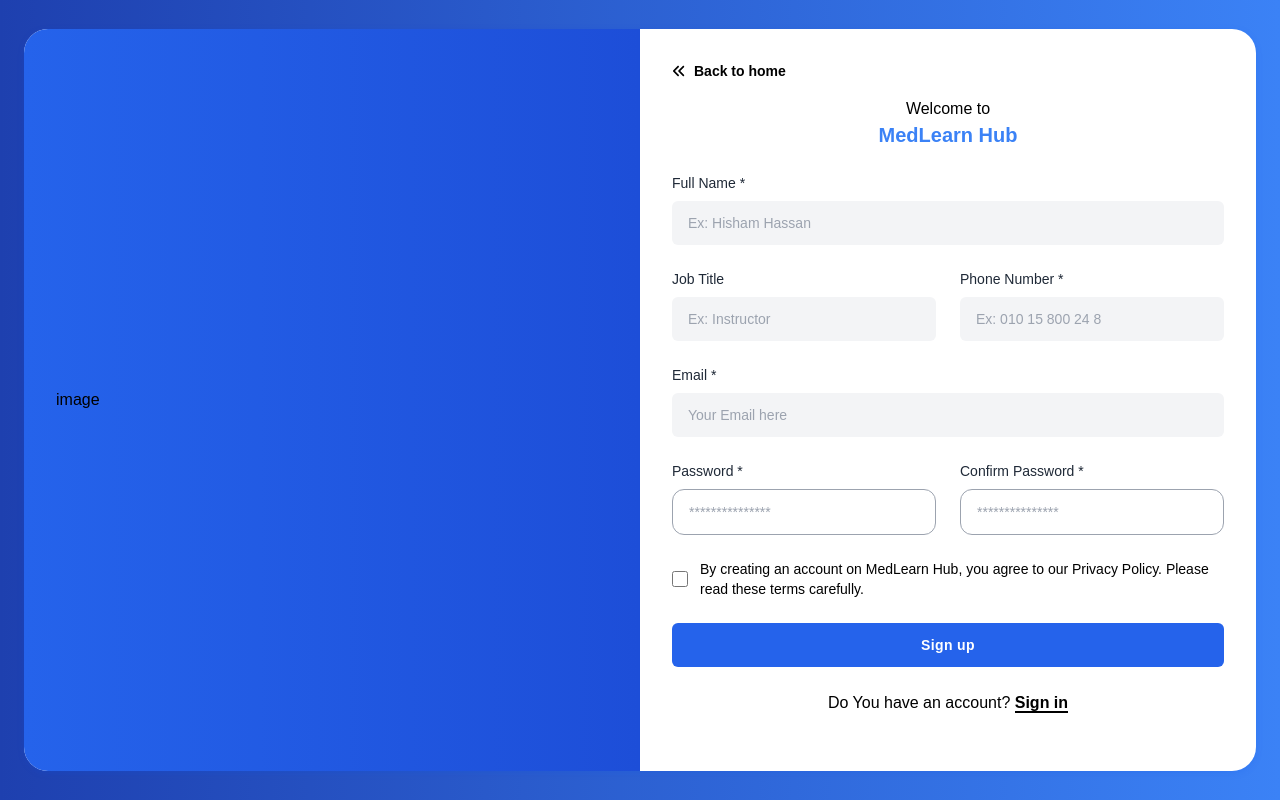
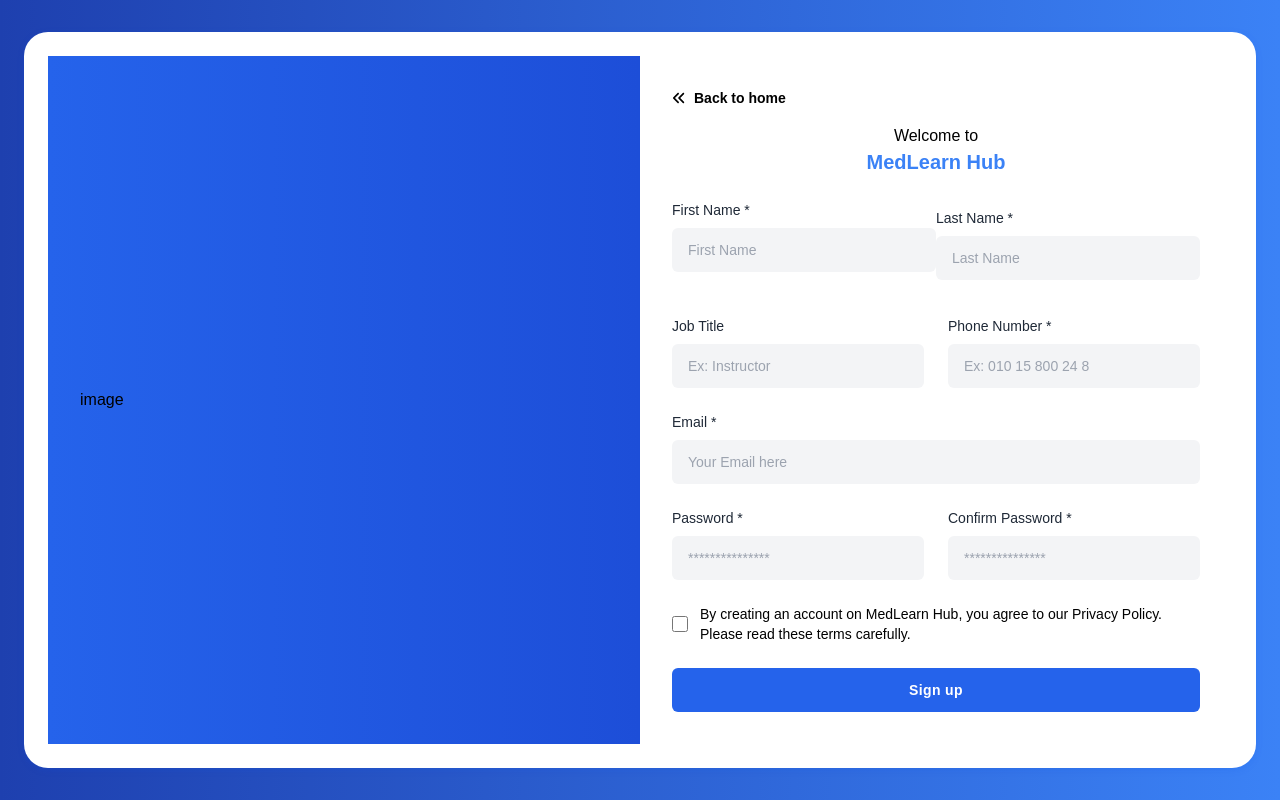
Before and after one commit to MohamedGlalAbdelazeem/platform, a Next.js app: page /sign-up in a window 1280 px wide. Built offline with nearby package versions, Linux system fonts and the light colour scheme.

Commit message:
i work in singup

```diff
--- a/app/(auth)/sign-up/page.jsx
+++ b/app/(auth)/sign-up/page.jsx
@@ -1,68 +1,69 @@
-"use client"
+ "use client";
+import { useForm } from "react-hook-form";
+import { z } from "zod";
+import { zodResolver } from "@hookform/resolvers/zod";
+import Link from "next/link";
+import { FaAnglesLeft } from "react-icons/fa6";
+import { useRouter } from "next/navigation";
+import axiosClient from "@/app/_utils/axiosClient";
 import { toast } from "react-toastify";
-import { z } from "zod";
-import Link from 'next/link';
-import { useState } from 'react';
-import { FaAnglesLeft } from "react-icons/fa6";
-import { useRouter } from 'next/navigation';
-import axiosClient from "@/app/_utils/axiosClient";
-function Page() {
+import { useState } from "react";
+
+// Define the validation schema using zod
+const schema = z.object({
+  firstName: z.string().min(1, "First name is required"),
+  lastName: z.string().min(1, "Last name is required"),
+  phoneNumber: z.string().min(10, "Phone number must be at least 10 digits"),
+  email: z.string().email("Invalid email address"),
+  password: z.string()
+    .min(8, "Password must be at least 8 characters")
+    .regex(/[a-z]/, "Password must have at least one lowercase letter")
+    .regex(/[A-Z]/, "Password must have at least one uppercase letter")
+    .regex(/\W/, "Password must have at least one non-alphanumeric character"), // Non-alphanumeric character rule
+  confirmPassword: z.string().min(8, "Confirm password is required"),
+}).superRefine((data, ctx) => {
+  // Custom validation to check if password and confirmPassword match
+  if (data.password !== data.confirmPassword) {
+    ctx.addIssue({
+      code: "custom",
+      message: "Passwords must match",
+      path: ["confirmPassword"], // Target confirmPassword field for error
+    });
+  }
+});
 
 
-  const [error, setError] = useState('');
+function Page() {
   const [isLoading, setIsLoading] = useState(false);
   const router = useRouter();
 
-  const [formData, setFormData] = useState({
-    fullName: '',
-    jobTitle: '',
-    phoneNumber: '',
-    email: '',
-    password: '',
-    confirmPassword: '',
+  // Initialize the react-hook-form with validation schema
+  const {
+    register,
+    handleSubmit,
+    formState: { errors },
+  } = useForm({
+    resolver: zodResolver(schema),
   });
 
-  // Handle form change
-  const handleChange = (e) => {
-    setFormData({
-      ...formData,
-      [e.target.name]: e.target.value,
+  const onSubmit = async (data) => {
+    setIsLoading(true);
+    try {
+      const response = await axiosClient.post("/User/register", {
+        ...data,
       });
-  };
 
-  // Handle form submit
-  const handleSubmit = async (e) => {
-    e.preventDefault();
-    const { fullName, jobTitle, phoneNumber, email, password, confirmPassword } = formData;
+      if (response?.data?.isSuccess) {
+        toast.success("Registration successful!");
+        //router.push("/");
+        console.log("success",response?.data);
 
-    // Basic validation
-    if (!fullName || !phoneNumber || !email || !password || !confirmPassword) {
-      setError('Please fill all required fields.');
-      return;
-    }
-
-    if (password !== confirmPassword) {
-      setError('Passwords do not match.');
-      return;
-    }
-
-    setIsLoading(true);
-    setError('');
-
-    try {
-      const response = await axiosClient.post('/User/register', {
-        fullName,
-        jobTitle,
-        phoneNumber,
-        email,
-        password,
-      });
-      if (response.statusText === "OK") {
-        router.push("/");
-        console.log(response);
+      } else {
+        toast.error("Something went wrong, please try again.");
+        console.log("error",response?.data);
       }
     } catch (err) {
-      setError(err.response?.data?.message || 'Registration failed.');
+      toast.error(err.response?.data?.message || "Registration failed.");
     } finally {
       setIsLoading(false);
     }
@@ -70,12 +71,12 @@
 
   return (
     <div className="flex flex-col justify-center items-center font-[sans-serif] bg-gradient-to-r from-blue-800 to-blue-500 lg:h-screen p-6">
-      <div className="grid md:grid-cols-2 items-center gap-y-8 bg-white max-w-7xl w-full shadow-[0_2px_10px_-3px_rgba(6,81,237,0.3)] rounded-3xl overflow-hidden">
+      <div className="grid md:grid-cols-2 items-center gap-y-8 p-6 bg-white max-w-7xl w-full shadow-[0_2px_10px_-3px_rgba(6,81,237,0.3)] rounded-3xl overflow-hidden">
         <div className="max-md:order-1 flex flex-col justify-center sm:p-8 p-4 bg-gradient-to-r from-blue-600 to-blue-700 w-full h-full">
           {/* Replace with actual image */}
           image
         </div>
-        <form className="sm:p-8 w-full" onSubmit={handleSubmit}>
+        <form className="sm:p-8 w-full" onSubmit={handleSubmit(onSubmit)}>
           <Link href={"/"} className="font-bold text-sm flex items-center gap-2 hover:opacity-65">
             <FaAnglesLeft />
             Back to home
@@ -85,18 +86,25 @@
             <h3 className="text-blue-500 text-xl font-extrabold max-md:text-center">MedLearn Hub</h3>
           </div>
 
-          {/* Fullname */}
-          <div className="grid lg:grid-cols-1 my-6">
+          {/* First Name and Last Name */}
+          <div className="grid lg:grid-cols-2 my-6">
+            <div className="mb-5">
+              <label className="text-gray-800 text-sm mb-2 block">First Name *</label>
+              <input
+                {...register("firstName")}
+                className="bg-gray-100 w-full text-gray-800 text-sm px-4 py-3 rounded-md outline-blue-500"
+                placeholder="First Name"
+              />
+              {errors.firstName && <p className="text-red-500 text-sm">{errors.firstName.message}</p>}
+            </div>
             <div>
-              <label className="text-gray-800 text-sm mb-2 block">Full Name *</label>
+              <label className="text-gray-800 text-sm mb-2 my-2 block">Last Name *</label>
               <input
-                name="fullName"
-                type="text"
-                value={formData.fullName}
-                onChange={handleChange}
+                {...register("lastName")}
                 className="bg-gray-100 w-full text-gray-800 text-sm px-4 py-3 rounded-md outline-blue-500"
-                placeholder="Ex: Hisham Hassan"
+                placeholder="Last Name"
               />
+              {errors.lastName && <p className="text-red-500 text-sm">{errors.lastName.message}</p>}
             </div>
           </div>
 
@@ -105,10 +113,7 @@
             <div>
               <label className="text-gray-800 text-sm mb-2 block">Job Title</label>
               <input
-                name="jobTitle"
-                type="text"
-                value={formData.jobTitle}
-                onChange={handleChange}
+                {...register("role")}
                 className="bg-gray-100 w-full text-gray-800 text-sm px-4 py-3 rounded-md outline-blue-500"
                 placeholder="Ex: Instructor"
               />
@@ -116,76 +121,57 @@
             <div>
               <label className="text-gray-800 text-sm mb-2 block">Phone Number *</label>
               <input
-                name="phoneNumber"
-                type="text"
-                value={formData.phoneNumber}
-                onChange={handleChange}
+                {...register("phoneNumber")}
                 className="bg-gray-100 w-full text-gray-800 text-sm px-4 py-3 rounded-md outline-blue-500"
                 placeholder="Ex: 010 15 800 24 8"
               />
+              {errors.phoneNumber && <p className="text-red-500 text-sm">{errors.phoneNumber.message}</p>}
             </div>
           </div>
 
           {/* Email */}
-          <div className="grid lg:grid-cols-1 my-6">
-            <div>
+          <div className="my-6">
             <label className="text-gray-800 text-sm mb-2 block">Email *</label>
             <input
-                name="email"
+              {...register("email")}
               type="email"
-                value={formData.email}
-                onChange={handleChange}
               className="bg-gray-100 w-full text-gray-800 text-sm px-4 py-3 rounded-md outline-blue-500"
               placeholder="Your Email here"
             />
-            </div>
+            {errors.email && <p className="text-red-500 text-sm">{errors.email.message}</p>}
           </div>
 
           {/* Password & Confirm Password */}
           <div className="grid lg:grid-cols-2 gap-6">
             <div>
               <label className="text-gray-800 text-sm mb-2 block">Password *</label>
-              <div className="relative flex items-center">
               <input
-                  name="password"
+                {...register("password")}
                 type="password"
-                  value={formData.password}
-                  onChange={handleChange}
-                  className="bg-transparent border border-gray-400 w-full text-gray-800 text-sm pl-4 pr-10 py-3 rounded-xl outline-blue-600"
+                className="bg-gray-100 w-full text-sm px-4 py-3 rounded-md outline-blue-500"
                 placeholder="***************"
               />
-              </div>
+              {errors.password && <p className="text-red-500 text-sm">{errors.password.message}</p>}
             </div>
             <div>
               <label className="text-gray-800 text-sm mb-2 block">Confirm Password *</label>
-              <div className="relative flex items-center">
               <input
-                  name="confirmPassword"
+                {...register("confirmPassword")}
                 type="password"
-                  value={formData.confirmPassword}
-                  onChange={handleChange}
-                  className="bg-transparent border border-gray-400 w-full text-gray-800 text-sm pl-4 pr-10 py-3 rounded-xl outline-blue-600"
+                className="bg-gray-100 w-full text-sm px-4 py-3 rounded-md outline-blue-500"
                 placeholder="***************"
               />
-              </div>
+              {errors.confirmPassword && <p className="text-red-500 text-sm">{errors.confirmPassword.message}</p>}
             </div>
           </div>
 
           {/* Privacy & Submit */}
           <div className="flex items-center mt-6">
-            <input
-              id="remember-me"
-              name="remember-me"
-              type="checkbox"
-              className="h-4 w-4 shrink-0 rounded"
-            />
+            <input id="remember-me" name="remember-me" type="checkbox" className="h-4 w-4 shrink-0 rounded" />
             <label htmlFor="remember-me" className="ml-3 block text-sm">
               By creating an account on MedLearn Hub, you agree to our Privacy Policy. Please read these terms carefully.
             </label>
           </div>
-
-          {/* Error Message */}
-          {error && <div className="text-red-500 mt-2 text-sm">{error}</div>}
 
           {/* Submit Button */}
           <div className="mt-6">
@@ -194,11 +180,8 @@
               disabled={isLoading}
               className="w-full py-3 px-6 text-sm tracking-wide font-semibold rounded-md text-white bg-blue-600 hover:bg-blue-700 focus:outline-none transition-all"
             >
-              {isLoading ? 'Signing up...' : 'Sign up'}
+              {isLoading ? "Signing up..." : "Sign up"}
             </button>
-            <div className="w-full flex justify-center my-6">
-              <span>Do You have an account? <Link href="/sign-in" className="font-bold border-b-2 border-black">Sign in</Link></span>
-            </div>
           </div>
         </form>
       </div>
--- a/package.json
+++ b/package.json
@@ -9,6 +9,7 @@
     "lint": "next lint"
   },
   "dependencies": {
+    "@hookform/resolvers": "^3.9.0",
     "axios": "^1.7.4",
     "multi-range-slider-react": "^2.0.7",
     "next": "14.2.5",
@@ -19,7 +20,7 @@
     "react-loader-spinner": "^6.1.6",
     "react-toastify": "^10.0.5",
     "swiper": "^11.1.12",
-    "zod": "^3.23.4"
+    "zod": "^3.23.8"
   },
   "devDependencies": {
     "@types/node": "22.5.1",
```
Also changed, not shown: 1 other file (tests, documents, lock files or other folders). Lines whose indentation alone changed are shown as unchanged.
